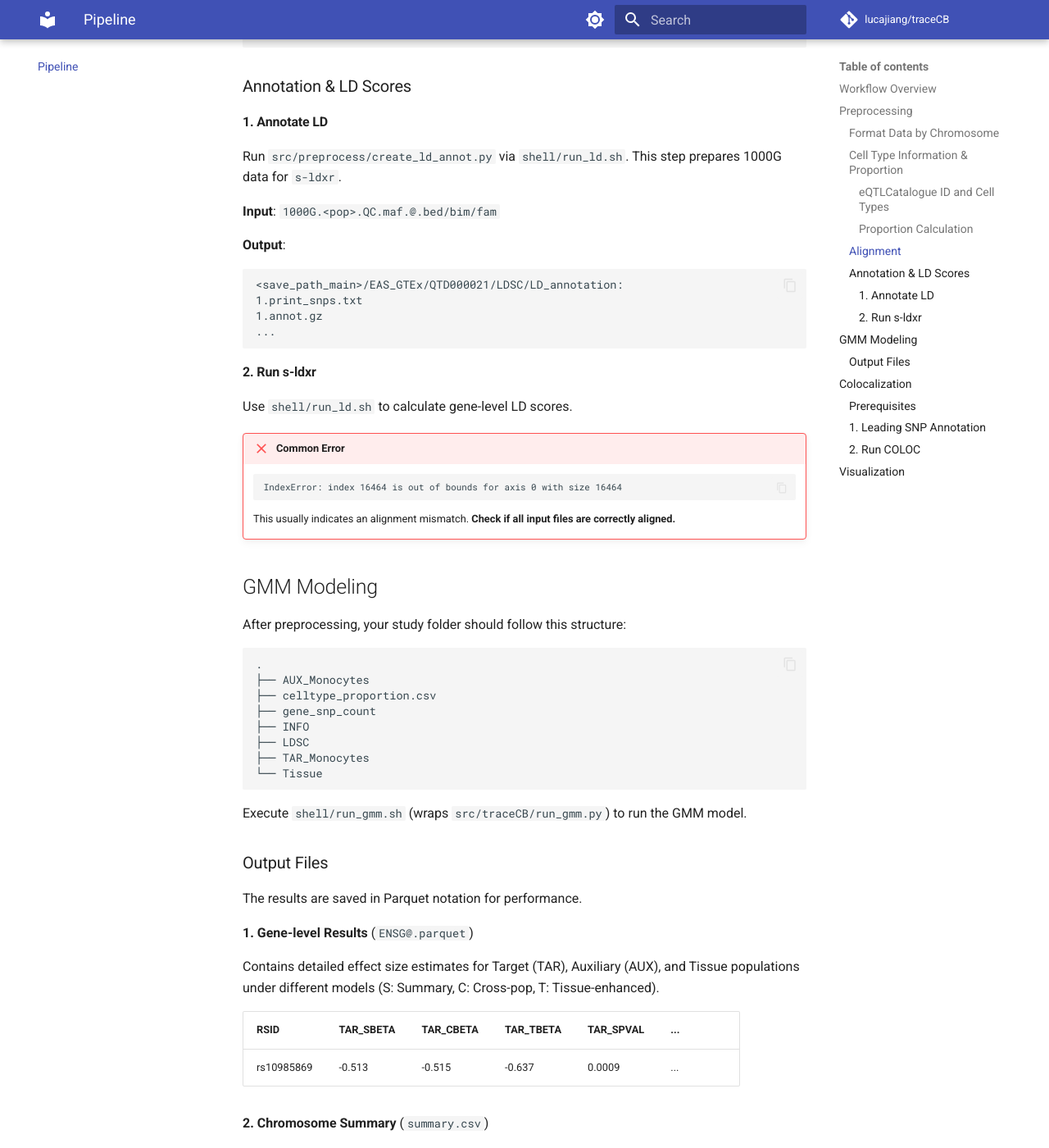
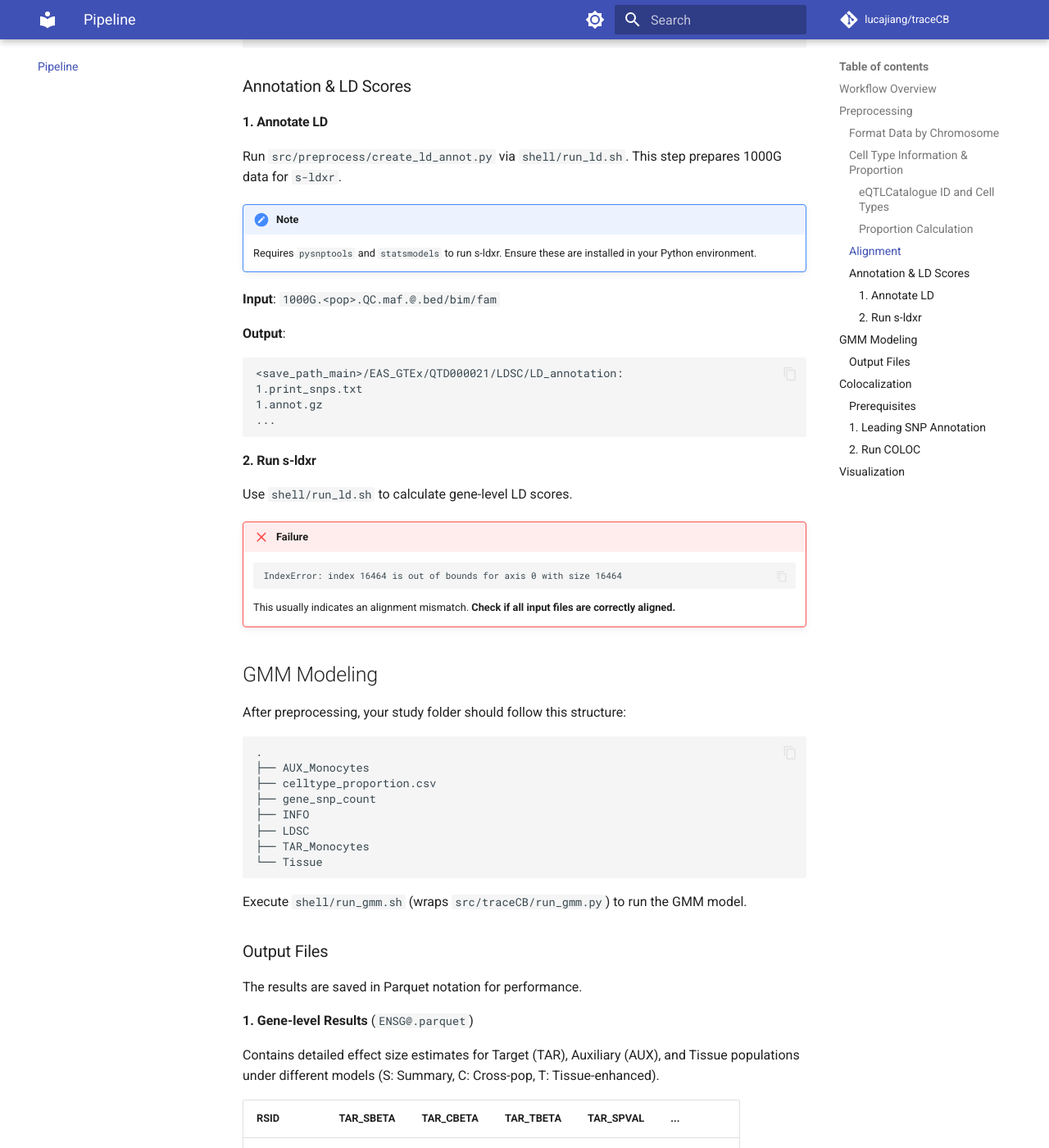
Before and after one commit to LucaJiang/traceCB, an MkDocs documentation site: the page built from docs/pipeline.md, in a window 1280 px wide and 1400 px high, scrolled down 2849 px. Shown: the whole window at 82% size. Built offline with MkDocs 1.6.1 and Material for MkDocs 9.7.7, drawn with Linux system fonts in a browser that asks for light colours; comment, search, counter and statistics services are not loaded; some of the changed text lies outside the part shown.

Commit message:
[mod] tut

````diff
--- a/docs/pipeline.md
+++ b/docs/pipeline.md
@@ -4,7 +4,7 @@
 
 All logs will be saved to your specified `log_path`. Please review the log files carefully for any warnings or errors.
 
-!!! warning "Data Format Requirement"
+!!! warning Data Format Requirement
     If you use your own eQTL data, ensure the input data format matches the specifications described below exactly to avoid runtime errors.
 
 ## Workflow Overview
@@ -154,6 +154,11 @@
 #### 1. Annotate LD
 Run `src/preprocess/create_ld_annot.py` via `shell/run_ld.sh`. This step prepares 1000G data for `s-ldxr`.
 
+!!! note Dependency
+    Requires `pysnptools` and `statsmodels` to run s-ldxr. Ensure these are installed in your Python environment.
+
+
+
 **Input**: `1000G.<pop>.QC.maf.@.bed/bim/fam`
 
 **Output**:
@@ -167,7 +172,7 @@
 #### 2. Run s-ldxr
 Use `shell/run_ld.sh` to calculate gene-level LD scores.
 
-!!! failure "Common Error"
+!!! failure Common Error
     ```text
     IndexError: index 16464 is out of bounds for axis 0 with size 16464
     ```
@@ -210,7 +215,7 @@
 | --------- | ---- | -------- | -------- | --------- | --- |
 | ENSG...63 | 2321 | 7.49e-05 | 2.53e-04 | 269.05    | ... |
 
-!!! note "Performance Optimization"
+!!! note Performance Optimization
     We use `numba` with `jit` and `nogil` for high-performance computing. If you need to debug, you can comment out the `@` decorators in the source code, though this will significantly slow down execution.
 
 ## Colocalization
````
Also changed, not shown: README.md (+29 -6 lines).
